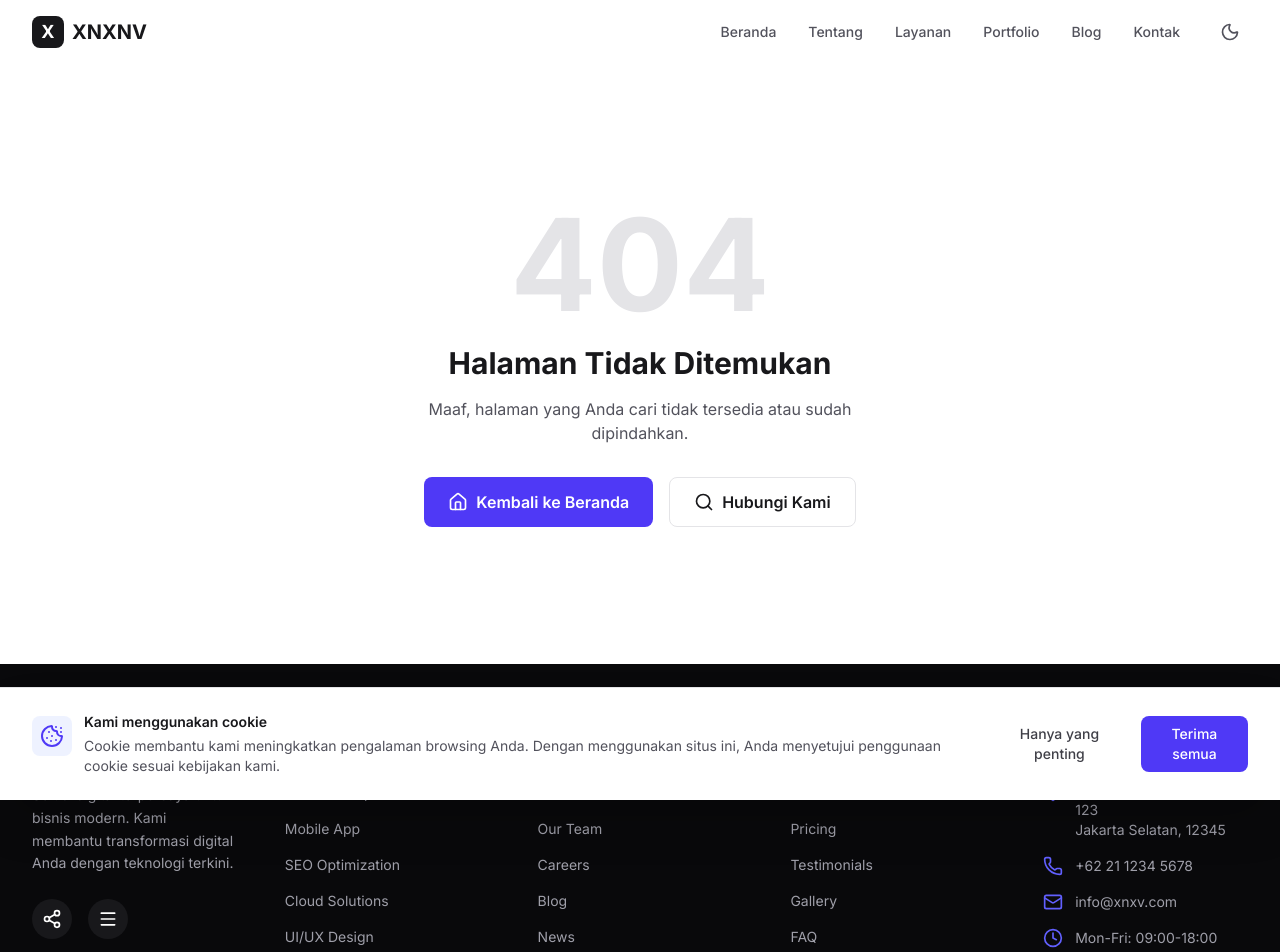
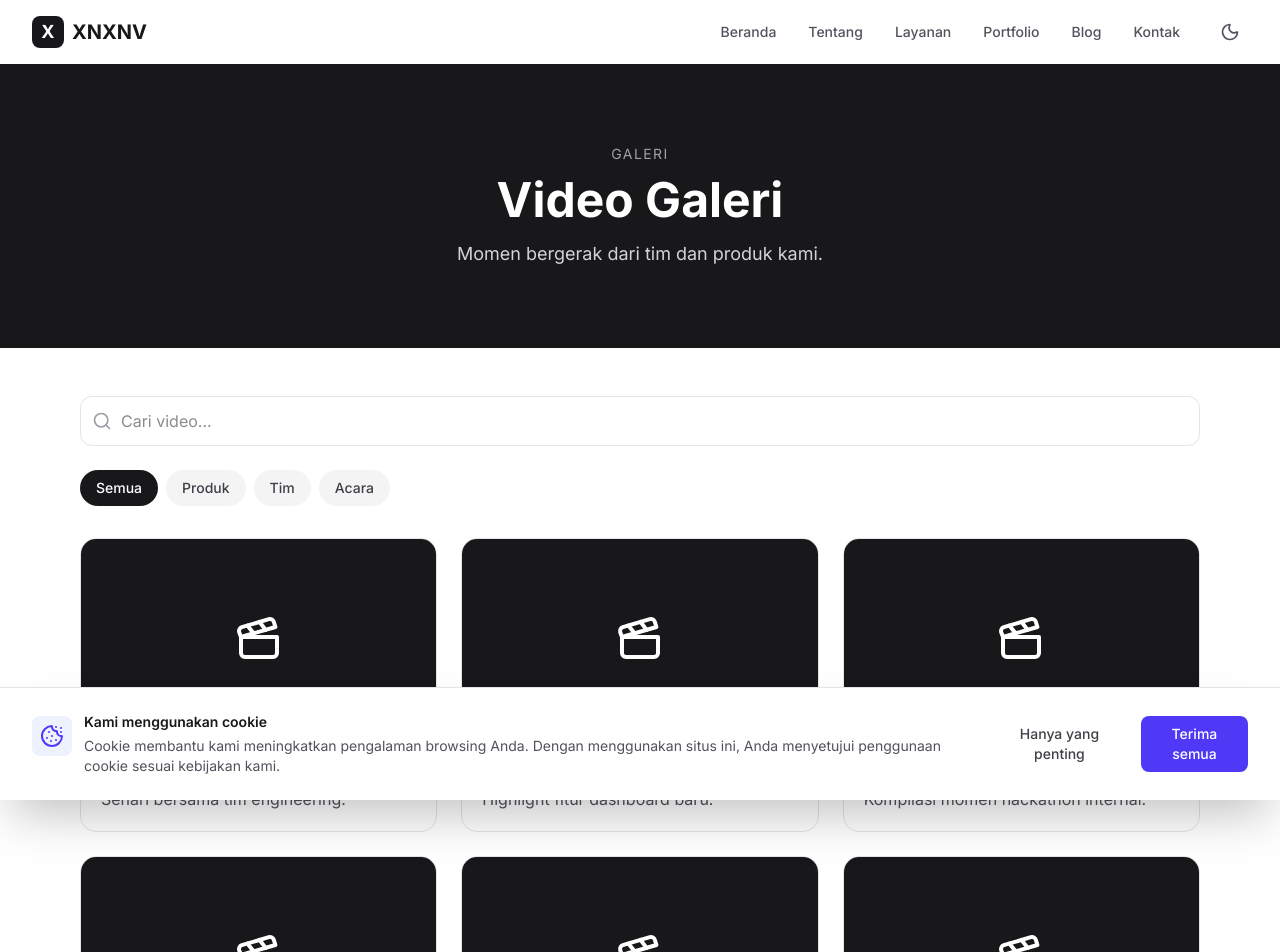
Before and after one commit to aryaapriawann-dev/XNXNV, a Next.js app: page /gallery/videos in a window 1280 px wide. Before the commit this address had no page. Shown: the top 952 px of the page. Built offline with nearby package versions, Linux system fonts and the light colour scheme.

Commit message:
feat(gallery): add Videos page

```diff
--- /dev/null
+++ b/src/app/gallery/videos/page.tsx
@@ -0,0 +1,43 @@
+"use client";
+import { useMemo, useState } from "react";
+import Link from "next/link";
+import { Search, Clapperboard, ChevronRight } from "lucide-react";
+const VIDS = [
+  { id: "1", judul: "Behind the Code Ep.1", durasi: "12:40", kategori: "tim", deskripsi: "Sehari bersama tim engineering." },
+  { id: "2", judul: "Peluncuran v3.4", durasi: "6:15", kategori: "produk", deskripsi: "Highlight fitur dashboard baru." },
+  { id: "3", judul: "Hackathon 48 Jam", durasi: "9:30", kategori: "acara", deskripsi: "Kompilasi momen hackathon internal." },
+  { id: "4", judul: "Culture Day 2026", durasi: "7:50", kategori: "tim", deskripsi: "Perayaan dan games kantor." },
+  { id: "5", judul: "Tour Kantor Baru", durasi: "5:20", kategori: "tim", deskripsi: "Lihat workspace baru kami." },
+  { id: "6", judul: "Testimoni Klien", durasi: "8:44", kategori: "produk", deskripsi: "Kata klien tentang hasil proyek." },
+];
+const CATS = [{ id: "all", label: "Semua" }, { id: "produk", label: "Produk" }, { id: "tim", label: "Tim" }, { id: "acara", label: "Acara" }] as const;
+export default function GalleryVideosPage() {
+  const [q, setQ] = useState(""); const [cat, setCat] = useState<string>("all");
+  const f = useMemo(() => VIDS.filter((v) => (cat === "all" || v.kategori === cat) && (v.judul + v.deskripsi).toLowerCase().includes(q.toLowerCase())), [q, cat]);
+  return (
+    <div className="flex flex-col min-h-screen">
+      <section className="py-20 bg-zinc-900 text-white text-center"><div className="max-w-4xl mx-auto px-4">
+        <p className="text-sm uppercase tracking-widest text-zinc-400 mb-3">Galeri</p>
+        <h1 className="text-4xl sm:text-5xl font-bold mb-4">Video Galeri</h1>
+        <p className="text-lg text-zinc-300">Momen bergerak dari tim dan produk kami.</p></div></section>
+      <section className="py-12 bg-white dark:bg-slate-950"><div className="max-w-6xl mx-auto px-4">
+        <div className="relative mb-6"><Search className="absolute left-3 top-1/2 -translate-y-1/2 h-5 w-5 text-zinc-400" />
+          <input value={q} onChange={(e) => setQ(e.target.value)} placeholder="Cari video..."
+            className="w-full pl-10 pr-4 py-3 rounded-xl border border-zinc-200 dark:border-slate-700 bg-white dark:bg-slate-900 text-zinc-900 dark:text-white" /></div>
+        <div className="flex flex-wrap gap-2 mb-8">{CATS.map((c) => (
+          <button key={c.id} onClick={() => setCat(c.id)} className={`px-4 py-2 rounded-full text-sm font-medium transition-colors ${cat === c.id ? "bg-zinc-900 text-white dark:bg-white dark:text-zinc-900" : "bg-zinc-100 text-zinc-700 dark:bg-slate-800 dark:text-zinc-300"}`}>{c.label}</button>))}</div>
+        <div className="grid grid-cols-1 md:grid-cols-2 lg:grid-cols-3 gap-6">{f.map((v) => (
+          <div key={v.id} className="rounded-2xl border border-zinc-200 dark:border-slate-800 bg-white dark:bg-slate-900 overflow-hidden">
+            <div className="aspect-video bg-zinc-900 flex items-center justify-center relative">
+              <Clapperboard className="h-12 w-12 text-white" />
+              <span className="absolute bottom-2 right-2 text-xs font-bold px-2 py-1 rounded bg-black/70 text-white">{v.durasi}</span>
+            </div>
+            <div className="p-5"><h2 className="text-lg font-bold text-zinc-900 dark:text-white">{v.judul}</h2>
+              <p className="text-zinc-600 dark:text-zinc-400">{v.deskripsi}</p></div>
+          </div>))}</div>
+        {f.length === 0 && <p className="text-center text-zinc-500 py-12">Tidak ada video yang cocok.</p>}
+        <div className="flex justify-center mt-12"><Link href="/gallery/collections" className="inline-flex items-center gap-2 px-6 py-3 bg-zinc-900 text-white rounded-full font-semibold hover:bg-zinc-700 transition-colors">Koleksi Foto <ChevronRight className="h-5 w-5" /></Link></div>
+      </div></section>
+    </div>
+  );
+}
```
